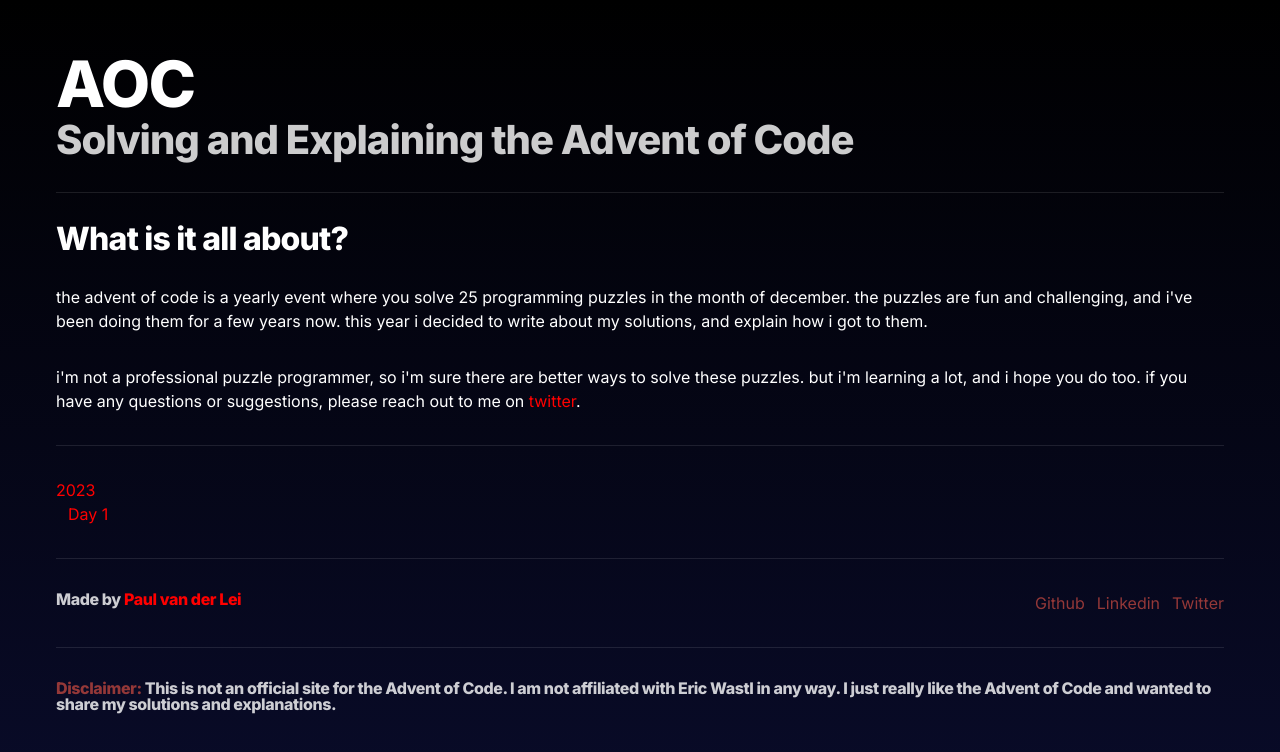
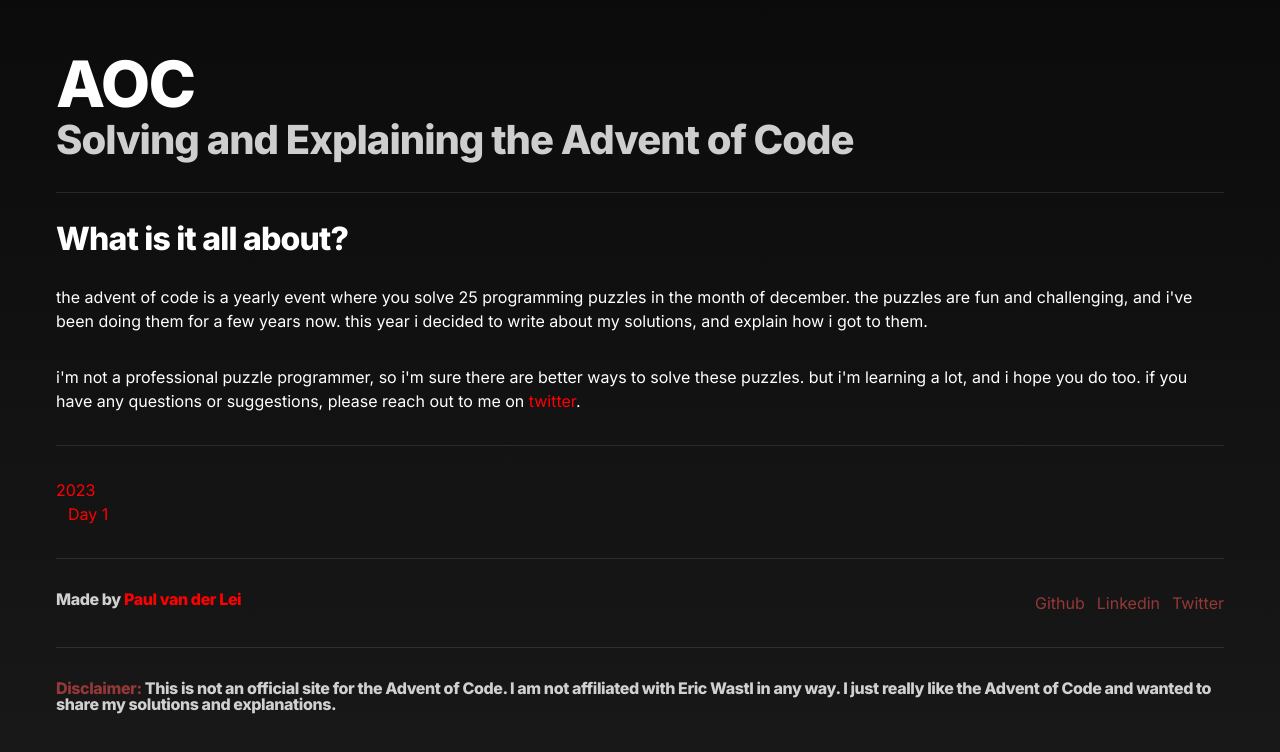
Before and after one commit to 0pilatos0/aoc-explained, a Next.js app: page / in a window 1280 px wide. Shown: the top 752 px of the page. Built offline with nearby package versions, Linux system fonts and the light colour scheme.

Commit message:
Update body background color in layout component

```diff
--- a/src/app/layout.tsx
+++ b/src/app/layout.tsx
@@ -25,8 +25,11 @@
         src="https://analytics.paulvanderlei.com/script.js"
         data-website-id="3fed5c7f-03cf-467e-88ec-31bb6bddc6af"
       ></script>
-      <body className={`font-sans ${inter.variable}`}>
-        <main className="flex min-h-screen flex-col items-center bg-gradient-to-b from-[#000000] to-[#090b29]  text-white">
+      <body
+        className={`font-sans ${inter.variable}`}
+        style={{ background: "#0b0b0b" }}
+      >
+        <main className="flex min-h-screen flex-col items-center bg-gradient-to-b from-[#0b0b0b] to-[#191919]  text-white">
           <div className="container flex max-w-[1200px] flex-col justify-center gap-8 px-4 py-16">
             {children}
             {/* Footer */}
```
